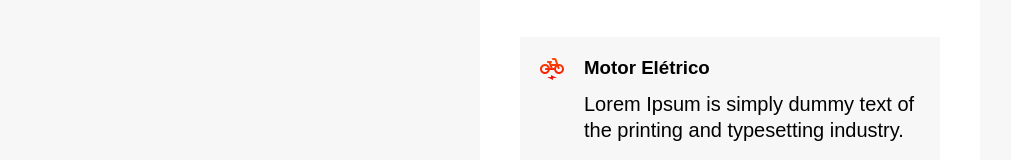
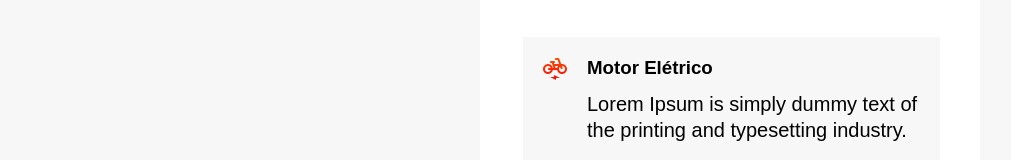
Before and after one commit to alexsander-coder/projetobike, a plain HTML site: page index.html in a window 1280 px wide. Shown: the part 625-785 px from the top of the page, without its empty margins (160-1171 px from the left). Drawn offline with Linux system fonts and the light colour scheme.

Commit message:
Update style.css

```diff
--- a/style.css
+++ b/style.css
@@ -114,6 +114,7 @@ p{
     grid-template-columns: auto 1fr;
     gap: 10px 20px;
     padding: 20px;
+    border-left: 3px solid white;
 
 }
 
```
